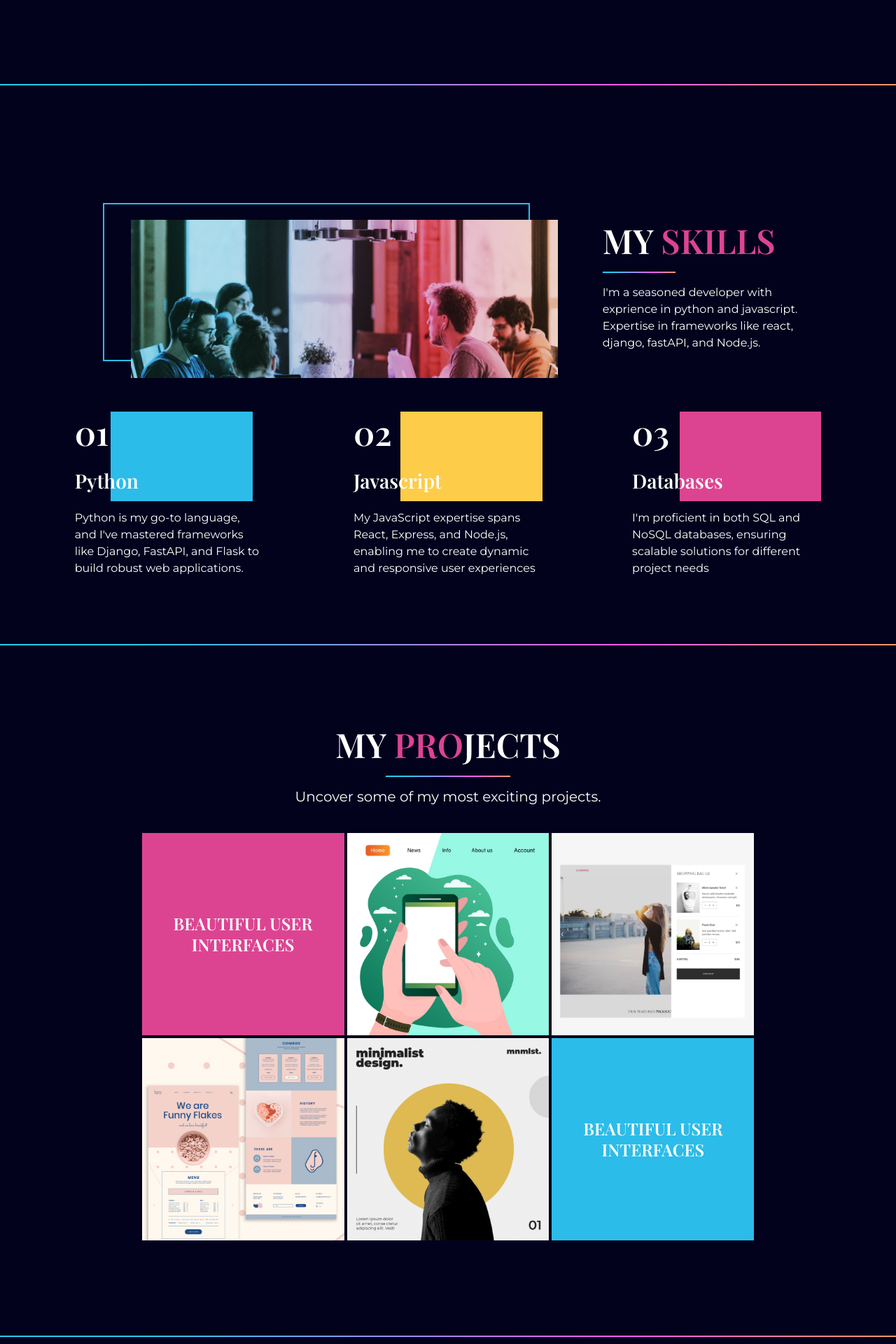
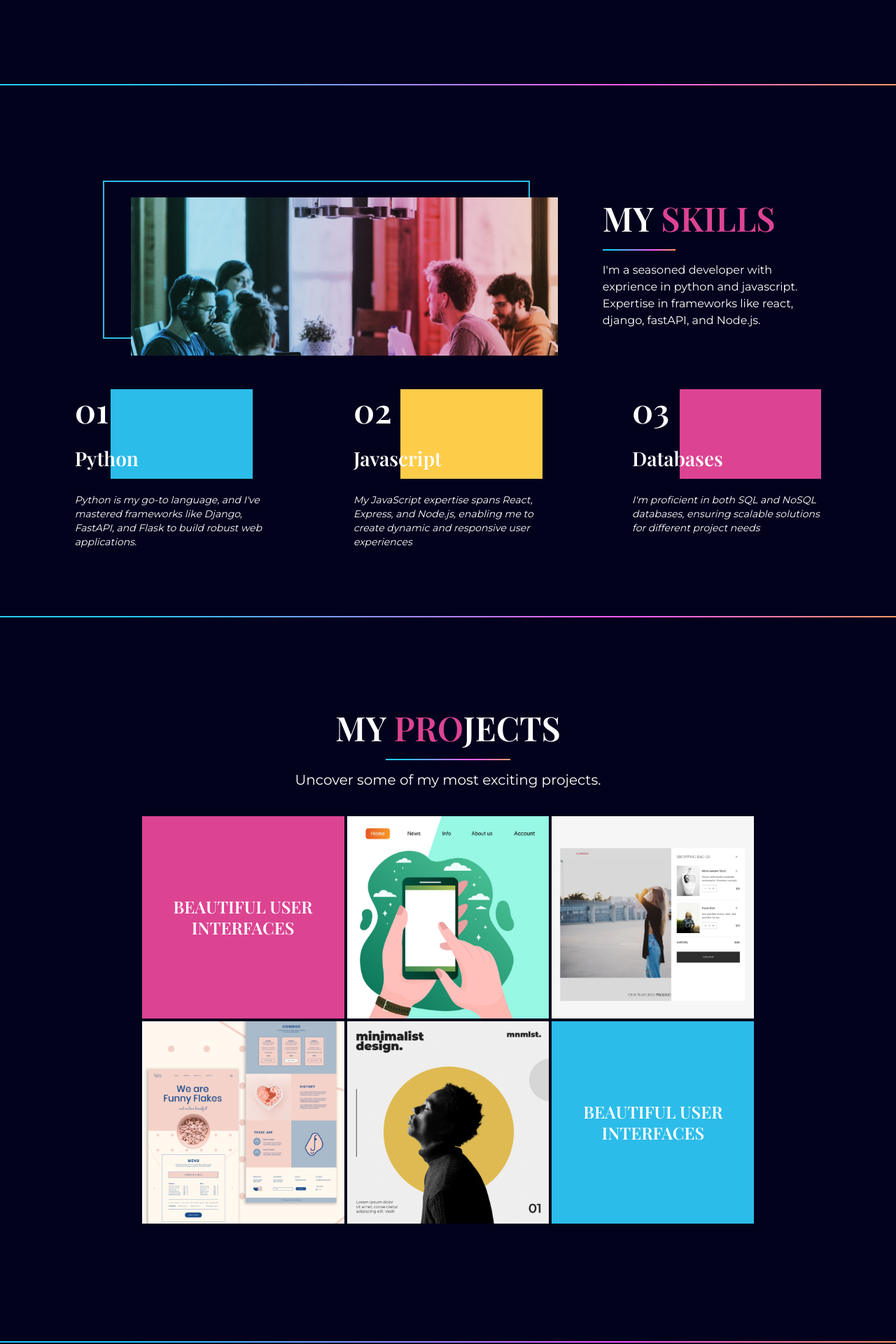
Before and after one commit to Earnstein/Portfolio, a React (Vite) app: page / in a window 1280 px wide. Shown: the part 680-2600 px from the top of the page at 70% size. Built offline with nearby package versions, Linux system fonts and the light colour scheme; a web font is replaced by a local one.

Commit message:
refactor style

```diff
--- a/src/scenes/MySkills.jsx
+++ b/src/scenes/MySkills.jsx
@@ -6,7 +6,7 @@ import { skillsImg } from "../assets/images";
 const MySkills = () => {
   const isAboveMediumScreens = useMediaQuery("(min-width: 1060px)");
   return (
-    <section id="skills" className="pt-8 sm:pt-32 pb-24">
+    <section id="skills" className="sm:pt-24 sm:pb-24 py-8">
       {/* HEADER AND IMAGE SECTION */}
       <div
         className="md:flex md:justify-between md:flex-row-reverse md:gap-16
@@ -89,7 +89,7 @@ const MySkills = () => {
                 absolute right-4 top-0 z-[-1]"
             />
 
-            <p className="max-w-sm mt-4 font-montserrat">
+            <p className="max-w-sm mt-4 sm:mt-6 font-montserrat italic text-sm">
             Python is my go-to language, and I&apos;ve mastered frameworks like Django, FastAPI, and Flask to build robust web applications.
             </p>
           </div>
@@ -119,7 +119,7 @@ const MySkills = () => {
               className="w-1/2 md:w-3/4 h-32 bg-yellow
                 absolute right-0 top-0 z-[-1]"
             />
-            <p className="max-w-sm mt-4 font-montserrat">
+            <p className="max-w-sm mt-4 sm:mt-6 font-montserrat italic text-sm">
             My JavaScript expertise spans React, Express, and Node.js, enabling me to create dynamic and responsive user experiences
             </p>
           </div>
@@ -150,7 +150,7 @@ const MySkills = () => {
                 absolute right-0 top-0 z-[-1]"
             />
 
-            <p className="max-w-sm mt-4 font-montserrat">
+            <p className="max-w-sm mt-4 sm:mt-6 font-montserrat italic text-sm">
             I&apos;m proficient in both SQL and NoSQL databases, ensuring scalable solutions for different project needs
             </p>
           </div>
--- a/src/scenes/Projects.jsx
+++ b/src/scenes/Projects.jsx
@@ -37,7 +37,7 @@ const Project = ({ title, image }) => {
 };
 const Projects = () => {
   return (
-    <section id="projects" className="pt-28 pb-24">
+    <section id="projects" className="sm:py-32 py-8">
       <motion.div
         className="md:w-1/2 mx-auto"
         initial="hidden"
```
